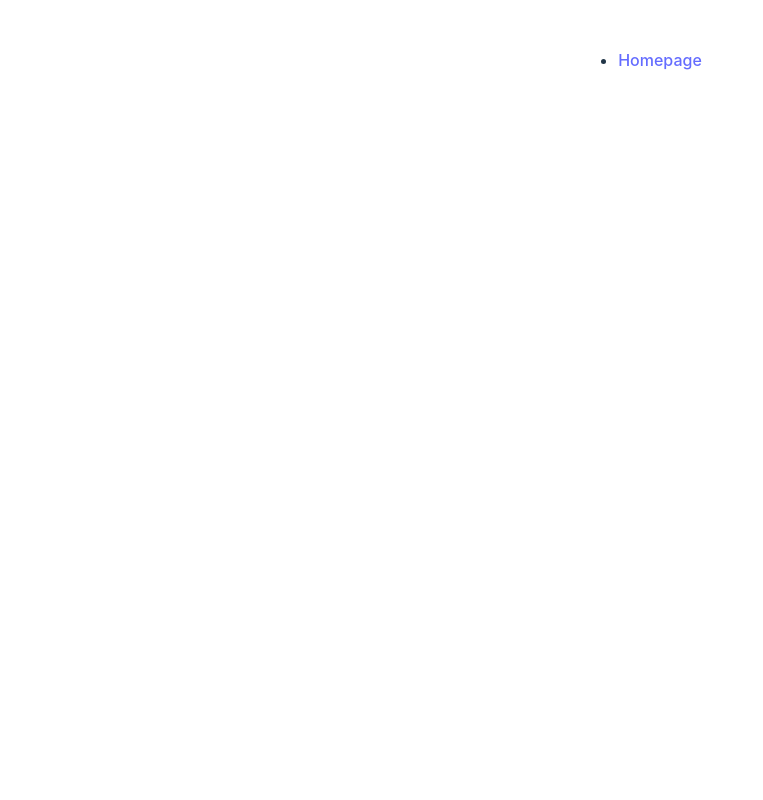
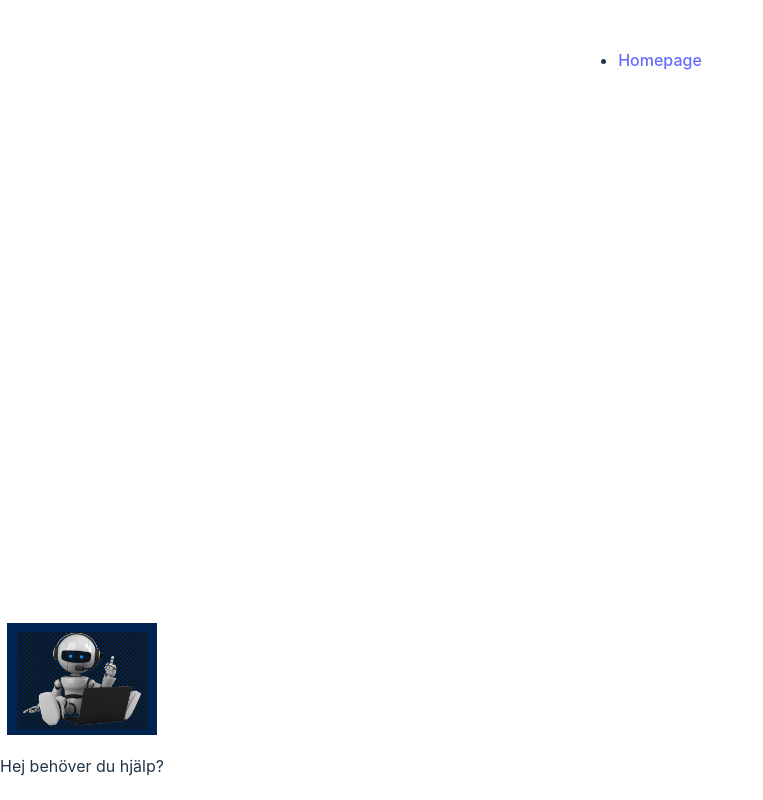
Before and after one commit to ericbr0wne/Robobladet, a React (Vite) app in the folder roboApp/: page /privacy in a window 1280 px wide. Shown: the whole page, without its empty margins (0-763 px from the left). Built offline with nearby package versions, Linux system fonts and the light colour scheme.

Commit message:
robot början iaf...

```diff
--- a/roboApp/src/App.jsx
+++ b/roboApp/src/App.jsx
@@ -3,6 +3,7 @@ import { BrowserRouter as Router, Routes, Route } from "react-router-dom";
 import "./App.css";
 import Main from "./main";
 import Privacy from "./components/Privacy";
+import Robot from './components/Robot';
 
 function App() {
   return (
@@ -11,6 +12,7 @@ function App() {
         <Route path="/" element={<Main />} />
         <Route path="/privacy" element={<Privacy />} />
       </Routes>
+      <Robot />
     </Router>
 
   );
--- /dev/null
+++ b/roboApp/src/components/Robot.css
@@ -0,0 +1,110 @@
+.robot-container {
+    position: fixed;
+    bottom: 22px;
+    left: 0;
+    display: flex;
+    flex-direction: column;
+    align-items: center;
+    transition: all 0.5s;
+    z-index: 1001;
+}
+
+.robot {
+    width: 150px;
+    height: 150px;
+    background-image: url('../assets/2.png');
+    /* Använd din bildväg här */
+    background-size: contain;
+    background-repeat: no-repeat;
+    background-position: center;
+    cursor: pointer;
+    transition: transform 0.5s ease-in-out;
+}
+
+.scrolling-text {
+    color: white;
+    background-color: transparent;
+    font-size: 16px;
+    margin-bottom: 10px;
+    white-space: nowrap;
+    animation: scroll-text 10s linear infinite;
+}
+
+@keyframes scroll-text {
+    0% {
+        transform: translateX(100%);
+    }
+
+    100% {
+        transform: translateX(-100%);
+    }
+}
+
+.chat-bubbles {
+    display: none;
+    flex-direction: column;
+    align-items: center;
+    position: absolute;
+    bottom: 160px;
+    left: 50%;
+    transform: translateX(-50%);
+    gap: 10px;
+    z-index: 1002;
+}
+
+.chat-bubbles.show {
+    display: flex;
+    /* Show chat bubbles */
+}
+
+.chat-bubble {
+    background-color: rgba(0, 0, 0, 0.8);
+    color: white;
+    padding: 10px 15px;
+    border-radius: 15px;
+    cursor: pointer;
+    text-align: center;
+    transition: background-color 0.3s;
+    z-index: 1003;
+}
+
+.chat-bubble:hover {
+    background-color: rgba(0, 0, 0, 0.6);
+}
+
+.minimized-robot {
+    width: 30px;
+    height: 30px;
+    background-image: url('../assets/robot_PNG40.png');
+    /* Använd din bildväg här */
+    background-color: orange;
+    background-size: contain;
+    background-repeat: no-repeat;
+    background-position: center;
+    border-radius: 50%;
+    cursor: pointer;
+    position: fixed;
+    bottom: 22px;
+    left: 20px;
+    transition: all 0.3s;
+    z-index: 1001;
+}
+
+.robot.minimized {
+    display: none;
+}
+
+.backdrop {
+    display: none;
+    position: fixed;
+    top: 0;
+    left: 0;
+    width: 100%;
+    height: 100%;
+    background-color: rgba(0, 0, 0, 0.5);
+    z-index: 1000;
+}
+
+.backdrop.active {
+    display: block;
+}
--- /dev/null
+++ b/roboApp/src/components/Robot.jsx
@@ -0,0 +1,82 @@
+import React, { useState, useEffect } from 'react';
+import './Robot.css';
+
+const MrRobotic = () => {
+    const [isChatVisible, setIsChatVisible] = useState(false);
+    const [isRobotMinimized, setIsRobotMinimized] = useState(false);
+
+    useEffect(() => {
+        const minimized = localStorage.getItem('robotMinimized') === 'true';
+        setIsRobotMinimized(minimized);
+    }, []);
+
+    useEffect(() => {
+        localStorage.setItem('robotMinimized', isRobotMinimized.toString());
+    }, [isRobotMinimized]);
+
+    const minimizeRobot = () => {
+        setIsRobotMinimized(true);
+        setIsChatVisible(false);
+    };
+
+    const restoreRobot = () => {
+        setIsRobotMinimized(false);
+        setIsChatVisible(false);
+    };
+
+    const toggleChatBubbles = () => {
+        console.log("Robot clicked!");
+        setIsChatVisible(prev => !prev);
+    };
+
+    const navigate = () => {
+        const currentPage = window.location.pathname === '/privacy' ? '/' : '/privacy';
+        window.location.href = currentPage;
+    };
+
+    return (
+        <div className="robot-container">
+            <div
+                id="robot"
+                className={`robot ${isRobotMinimized ? 'minimized' : ''}`}
+                onClick={toggleChatBubbles}
+            >
+            </div>
+
+            {isChatVisible && (
+                <div id="chat-bubbles" className={`chat-bubbles ${isChatVisible ? 'show' : ''}`}>
+                    <div id="bubble-top" className="chat-bubble" onClick={() => window.scrollTo({ top: 0, behavior: 'smooth' })}>
+                        {"To the top"}
+                    </div>
+                    <div id="bubble-nav" className="chat-bubble" onClick={navigate}>
+                        {"To other page"}
+                    </div>
+                    <div id="bubble-hide" className="chat-bubble" onClick={minimizeRobot}>
+                        {"Minimize robot"}
+                    </div>
+                </div>
+            )}
+
+            {isRobotMinimized && (
+                <div
+                    id="minimized-robot"
+                    className="minimized-robot"
+                    onClick={restoreRobot}
+                >
+                </div>
+            )}
+
+            {isChatVisible && (
+                <div id="backdrop" className="backdrop" onClick={() => setIsChatVisible(false)}>
+                    {"Vad är detta????"}
+                </div>
+            )}
+
+            <div id="scrolling-text" style={{ display: isRobotMinimized ? 'none' : 'block' }}>
+                {"Hej behöver du hjälp?"}
+            </div>
+        </div>
+    );
+};
+
+export default MrRobotic;
```
Also changed, not shown: roboApp/src/main.jsx (+0 -18 lines), roboApp/src/assets/2.png (added), roboApp/src/assets/robot_PNG40.png (added).
